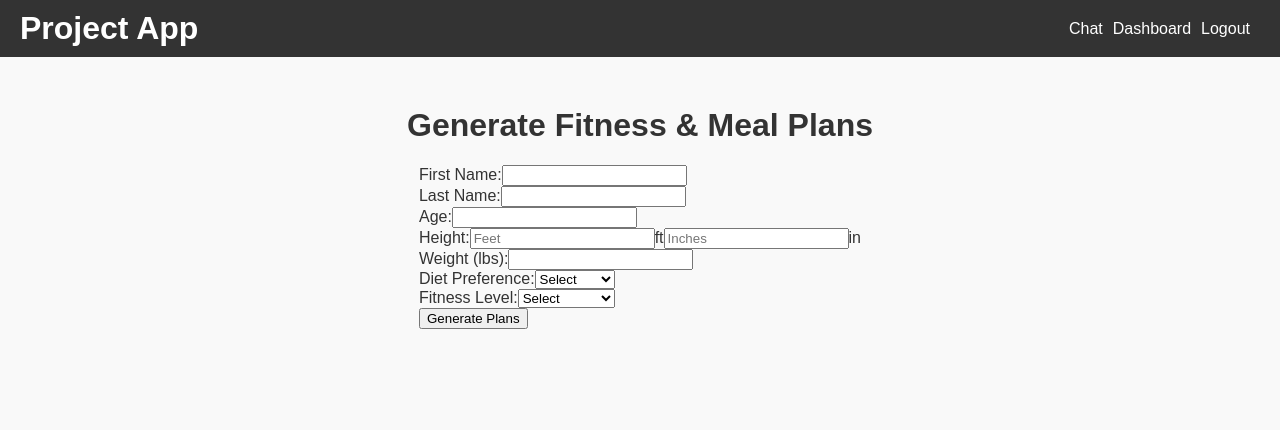
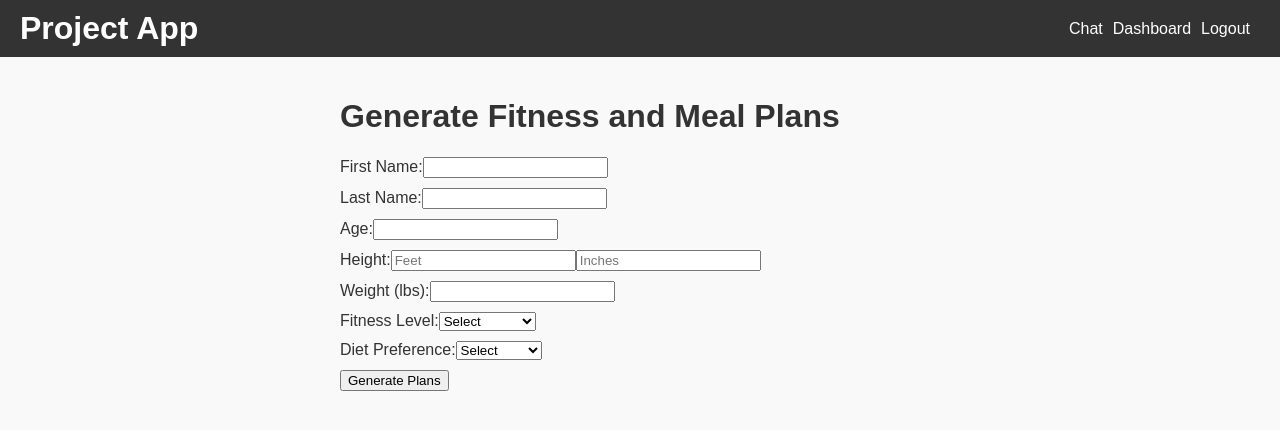
Before and after one commit to jake-huseman/AI-Fitness, a Next.js app: page /dashboard/plans in a window 1280 px wide. Shown: the top 430 px of the page. Built offline with nearby package versions, Linux system fonts and the light colour scheme.

Commit message:
More detailed plans

```diff
--- a/pages/dashboard/plans.js
+++ b/pages/dashboard/plans.js
@@ -3,104 +3,100 @@ import jsPDF from "jspdf";
 
 export default function GeneratePlans() {
     const [formData, setFormData] = useState({
-    firstName: "",
-    lastName: "",
+        firstname: "",
+        lastname: "",
         age: "",
         heightFeet: "",
         heightInches: "",
         weight: "",
+        fitnessLevel: "",
         dietPreference: "",
-    fitnessLevel: "",
     });
 
     const handleChange = (e) => {
-    setFormData({
-      ...formData,
-      [e.target.name]: e.target.value,
-    });
+        const { name, value } = e.target;
+        setFormData({ ...formData, [name]: value });
     };
 
     const generatePDFs = () => {
-    const {
-      firstName,
-      lastName,
-      age,
-      heightFeet,
-      heightInches,
-      weight,
-      dietPreference,
-      fitnessLevel,
-    } = formData;
+        const fullName = `${formData.lastname}${formData.firstname}`;
+        const height = `${formData.heightFeet} ft ${formData.heightInches} in`;
 
-    const fullName = `${lastName}${firstName}`;
+        // Generate Fitness Plan PDF
+        const fitnessDoc = new jsPDF();
+        fitnessDoc.setFontSize(16);
+        fitnessDoc.text("Personalized Fitness Plan", 10, 10);
+        fitnessDoc.setFontSize(12);
+        fitnessDoc.text(`Name: ${formData.firstname} ${formData.lastname}`, 10, 20);
+        fitnessDoc.text(`Age: ${formData.age}`, 10, 30);
+        fitnessDoc.text(`Height: ${height}`, 10, 40);
+        fitnessDoc.text(`Weight: ${formData.weight}`, 10, 50);
+        fitnessDoc.text(`Fitness Level: ${formData.fitnessLevel}`, 10, 60);
+        fitnessDoc.text("Workout Schedule:", 10, 80);
+        fitnessDoc.text("- Monday: Cardio (e.g., 30 min jog)", 20, 90);
+        fitnessDoc.text("- Tuesday: Strength Training (e.g., Upper Body)", 20, 100);
+        fitnessDoc.text("- Wednesday: Flexibility (e.g., Yoga)", 20, 110);
+        fitnessDoc.text("- Thursday: Cardio (e.g., Cycling)", 20, 120);
+        fitnessDoc.text("- Friday: Strength Training (e.g., Lower Body)", 20, 130);
+        fitnessDoc.text("- Saturday: Active Recovery (e.g., Walk)", 20, 140);
+        fitnessDoc.text("- Sunday: Rest", 20, 150);
+        fitnessDoc.text("Tips:", 10, 170);
+        fitnessDoc.text("- Stay hydrated.", 20, 180);
+        fitnessDoc.text("- Warm-up before workouts.", 20, 190);
+        fitnessDoc.text("- Track your progress.", 20, 200);
+        fitnessDoc.save(`${fullName}_fitnessplan.pdf`);
 
-    // Fitness Plan PDF
-    const fitnessPlan = new jsPDF();
-    fitnessPlan.text("Fitness Plan:", 10, 10);
-    fitnessPlan.text(`Name: ${firstName} ${lastName}`, 10, 20);
-    fitnessPlan.text(`Age: ${age}`, 10, 30);
-    fitnessPlan.text(
-      `Height: ${heightFeet} ft ${heightInches} in (${parseInt(heightFeet) * 12 + parseInt(heightInches)} in)`,
-      10,
-      40
-    );
-    fitnessPlan.text(`Weight: ${weight} lbs`, 10, 50);
-    fitnessPlan.text(`Fitness Level: ${fitnessLevel}`, 10, 60);
-    fitnessPlan.text("Suggested Workout:", 10, 70);
-    fitnessPlan.text("- Cardio", 10, 80);
-    fitnessPlan.text("- Strength Training", 10, 90);
-    fitnessPlan.text("- Flexibility exercises", 10, 100);
-    fitnessPlan.save(`${fullName}_fitnessplan.pdf`);
-
-    // Meal Plan PDF
-    const mealPlan = new jsPDF();
-    mealPlan.text("Meal Plan:", 10, 10);
-    mealPlan.text(`Name: ${firstName} ${lastName}`, 10, 20);
-    mealPlan.text(`Age: ${age}`, 10, 30);
-    mealPlan.text(`Diet Preference: ${dietPreference}`, 10, 40);
-    mealPlan.text("Suggested Meals:", 10, 50);
-    mealPlan.text(
-      "- Balanced meals rich in protein, fiber, and healthy fats.",
-      10,
-      60
-    );
-    mealPlan.save(`${fullName}_mealplans.pdf`);
+        // Generate Meal Plan PDF
+        const mealDoc = new jsPDF();
+        mealDoc.setFontSize(16);
+        mealDoc.text("Personalized Meal Plan", 10, 10);
+        mealDoc.setFontSize(12);
+        mealDoc.text(`Name: ${formData.firstname} ${formData.lastname}`, 10, 20);
+        mealDoc.text(`Age: ${formData.age}`, 10, 30);
+        mealDoc.text(`Diet Preference: ${formData.dietPreference}`, 10, 40);
+        mealDoc.text("Daily Meal Schedule:", 10, 60);
+        mealDoc.text("- Breakfast: Scrambled eggs with spinach.", 20, 70);
+        mealDoc.text("- Lunch: Grilled chicken salad with vinaigrette.", 20, 80);
+        mealDoc.text("- Snack: Greek yogurt with berries.", 20, 90);
+        mealDoc.text("- Dinner: Salmon with quinoa and steamed broccoli.", 20, 100);
+        mealDoc.text("Tips for Healthy Eating:", 10, 120);
+        mealDoc.text("- Practice portion control.", 20, 130);
+        mealDoc.text("- Plan meals ahead.", 20, 140);
+        mealDoc.text("- Stay consistent.", 20, 150);
+        mealDoc.save(`${fullName}_mealplans.pdf`);
     };
 
     return (
-    <div style={{ textAlign: "center", marginTop: "50px" }}>
-      <h1>Generate Fitness & Meal Plans</h1>
+        <div style={{ padding: "20px", maxWidth: "600px", margin: "auto" }}>
+            <h1>Generate Fitness and Meal Plans</h1>
             <form
                 onSubmit={(e) => {
                     e.preventDefault();
                     generatePDFs();
                 }}
-        style={{ display: "inline-block", textAlign: "left" }}
             >
-        <label>
-          First Name:
+                <div style={{ marginBottom: "10px" }}>
+                    <label>First Name:</label>
                     <input
                         type="text"
-            name="firstName"
-            value={formData.firstName}
+                        name="firstname"
+                        value={formData.firstname}
                         onChange={handleChange}
                         required
                     />
-        </label>
-        <br />
-        <label>
-          Last Name:
+                </div>
+                <div style={{ marginBottom: "10px" }}>
+                    <label>Last Name:</label>
                     <input
                         type="text"
-            name="lastName"
-            value={formData.lastName}
+                        name="lastname"
+                        value={formData.lastname}
                         onChange={handleChange}
                         required
                     />
-        </label>
-        <br />
-        <label>
-          Age:
+                </div>
+                <div style={{ marginBottom: "10px" }}>
+                    <label>Age:</label>
                     <input
                         type="number"
                         name="age"
@@ -108,32 +104,28 @@ export default function GeneratePlans() {
                         onChange={handleChange}
                         required
                     />
-        </label>
-        <br />
-        <label>
-          Height:
+                </div>
+                <div style={{ marginBottom: "10px" }}>
+                    <label>Height:</label>
                     <input
                         type="number"
                         name="heightFeet"
-            placeholder="Feet"
                         value={formData.heightFeet}
                         onChange={handleChange}
+                        placeholder="Feet"
                         required
                     />
-          ft
                     <input
                         type="number"
                         name="heightInches"
-            placeholder="Inches"
                         value={formData.heightInches}
                         onChange={handleChange}
+                        placeholder="Inches"
                         required
                     />
-          in
-        </label>
-        <br />
-        <label>
-          Weight (lbs):
+                </div>
+                <div style={{ marginBottom: "10px" }}>
+                    <label>Weight (lbs):</label>
                     <input
                         type="number"
                         name="weight"
@@ -141,25 +133,9 @@ export default function GeneratePlans() {
                         onChange={handleChange}
                         required
                     />
-        </label>
-        <br />
-        <label>
-          Diet Preference:
-          <select
-            name="dietPreference"
-            value={formData.dietPreference}
-            onChange={handleChange}
-            required
-          >
-            <option value="">Select</option>
-            <option value="Balanced">Balanced</option>
-            <option value="Vegan">Vegan</option>
-            <option value="Low Carb">Low Carb</option>
-          </select>
-        </label>
-        <br />
-        <label>
-          Fitness Level:
+                </div>
+                <div style={{ marginBottom: "10px" }}>
+                    <label>Fitness Level:</label>
                     <select
                         name="fitnessLevel"
                         value={formData.fitnessLevel}
@@ -171,8 +147,22 @@ export default function GeneratePlans() {
                         <option value="Intermediate">Intermediate</option>
                         <option value="Advanced">Advanced</option>
                     </select>
-        </label>
-        <br />
+                </div>
+                <div style={{ marginBottom: "10px" }}>
+                    <label>Diet Preference:</label>
+                    <select
+                        name="dietPreference"
+                        value={formData.dietPreference}
+                        onChange={handleChange}
+                        required
+                    >
+                        <option value="">Select</option>
+                        <option value="Vegetarian">Vegetarian</option>
+                        <option value="Vegan">Vegan</option>
+                        <option value="Keto">Keto</option>
+                        <option value="Balanced">Balanced</option>
+                    </select>
+                </div>
                 <button type="submit">Generate Plans</button>
             </form>
         </div>
```
Lines whose indentation alone changed are shown as unchanged.
